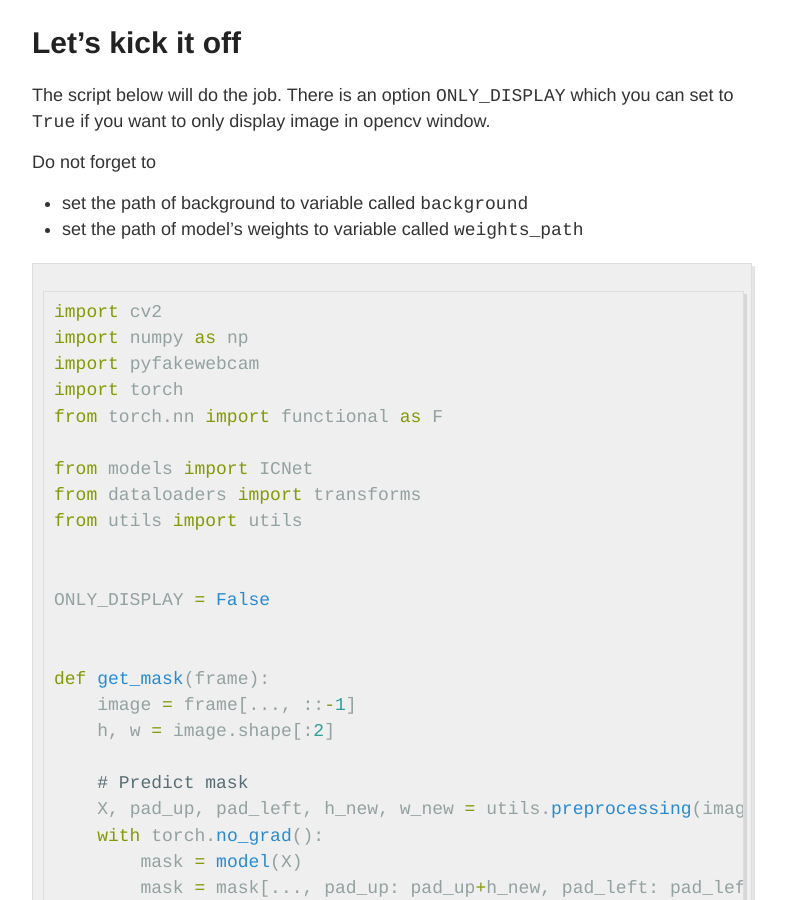
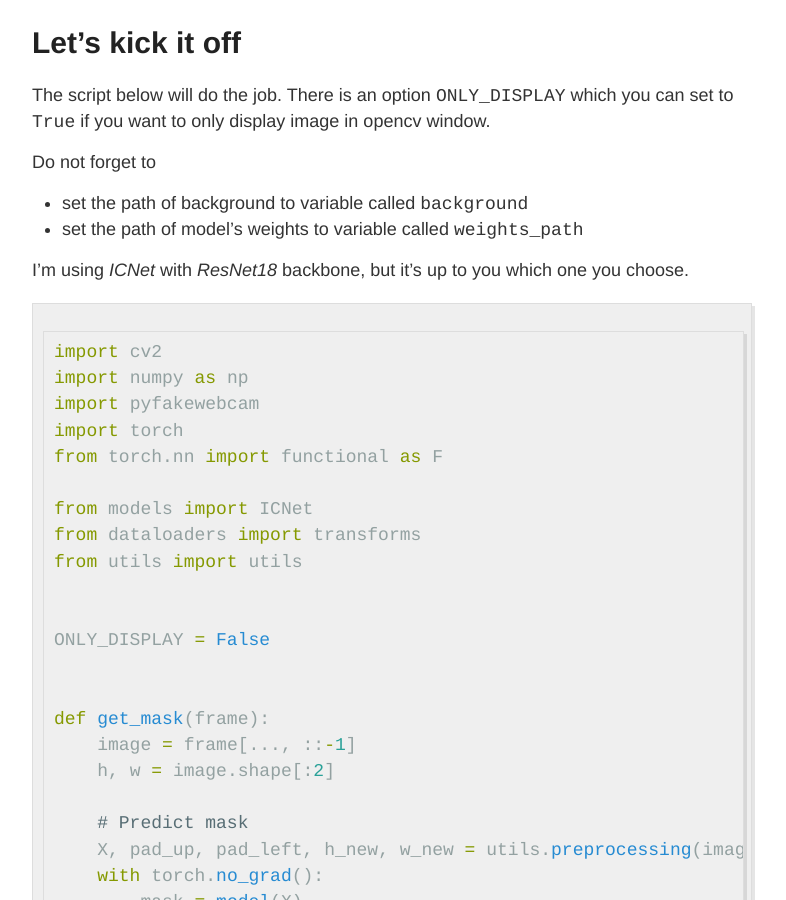
Before and after one commit to Adman/blog, a Jekyll site: the page built from _posts/2020-04-17-virtual-background.md, in a window 1280 px wide and 900 px high, scrolled down 2028 px. Shown: the whole window, without its empty margins (248-1034 px from the left). Built offline with Jekyll 4.4.1, drawn with Linux system fonts in a browser that asks for light colours.

Commit message:
virtual bckg: small edit
Signed-off-by: Adrian Matejov <ado.matejov@gmail.com>

````diff
--- a/_posts/2020-04-17-virtual-background.md
+++ b/_posts/2020-04-17-virtual-background.md
@@ -88,6 +88,9 @@ which you can set to `True` if you want to only display image in opencv window.
 Do not forget to
 * set the path of background to variable called `background`
 * set the path of model's weights to variable called `weights_path`
+
+I'm using *ICNet* with *ResNet18* backbone, but it's up to you which one
+you choose.
 
 ```python
 import cv2
````
